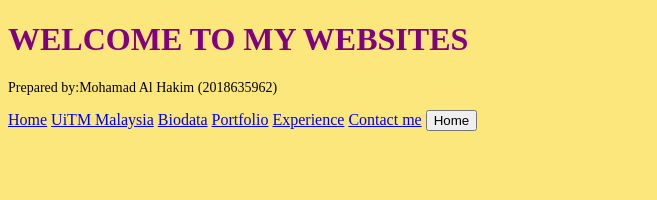
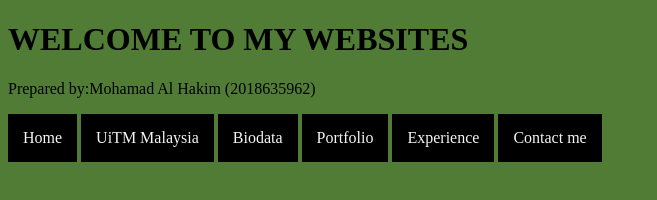
Before and after one commit to alkim45/Personal-Porfolio, a plain HTML site: page index.html in a window 1280 px wide. Shown: the whole page, without its empty margins (0-657 px from the left). Drawn offline with Linux system fonts and the light colour scheme.

Commit message:
aaaa
aaaa

```diff
--- a/css/style.css
+++ b/css/style.css
@@ -1,15 +1,14 @@
+
 body {
 
-	background: #FCE77C;
-	font-family: Oswald;
+	background: #507C36;
+	font-family: Algerian;
 
      }
-    h1
-	 font-size:18px;
-     }
+
     a:link,a:visited
 {
-	background-color: cadetblue;
+	background-color: black;
 	color:whitesmoke;
 	padding: 15px;
 	text-align: center;
@@ -17,15 +16,7 @@ body {
 	display: inline-block;
 }
 
-
 a:hover,a:active
 {
-background-color:#7A991A;
+background-color:darkgreen;
 }
-      h2  {
-	   font-size: 25px;
-
-     }
-     p  {
-	 font-size:14px;
-     }
--- a/index.html
+++ b/index.html
@@ -9,7 +9,7 @@
 </head>
 <body>
 
-<h1 style="color:Purple">WELCOME TO MY WEBSITES</h1>
+<h1 style="color:black">WELCOME TO MY WEBSITES</h1>
 <p> Prepared by:Mohamad Al Hakim (2018635962) </p>
 
 <!--internal link-->
@@ -23,5 +23,3 @@
 	<a href="https://alkim45.github.io/Personal-Porfolio/3.%20Portfolio.html">Portfolio</a>
 	<a href="https://alkim45.github.io/Personal-Porfolio/4.%20Experience.html" target="_parent">Experience</a>
 	<a href="https://alkim45.github.io/Personal-Porfolio/5.%20Contact%20Me.html" target="_top">Contact me</a>
-
-	<button onclick=document.location = 'index.html'">Home</button>
```
Also changed, not shown: css/uitm.jpg (deleted).
